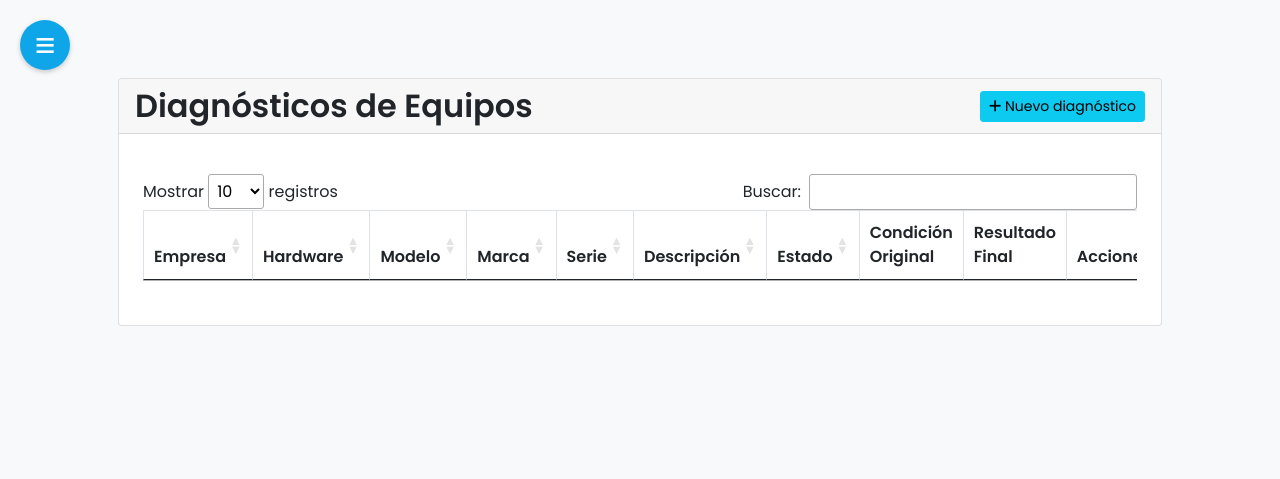
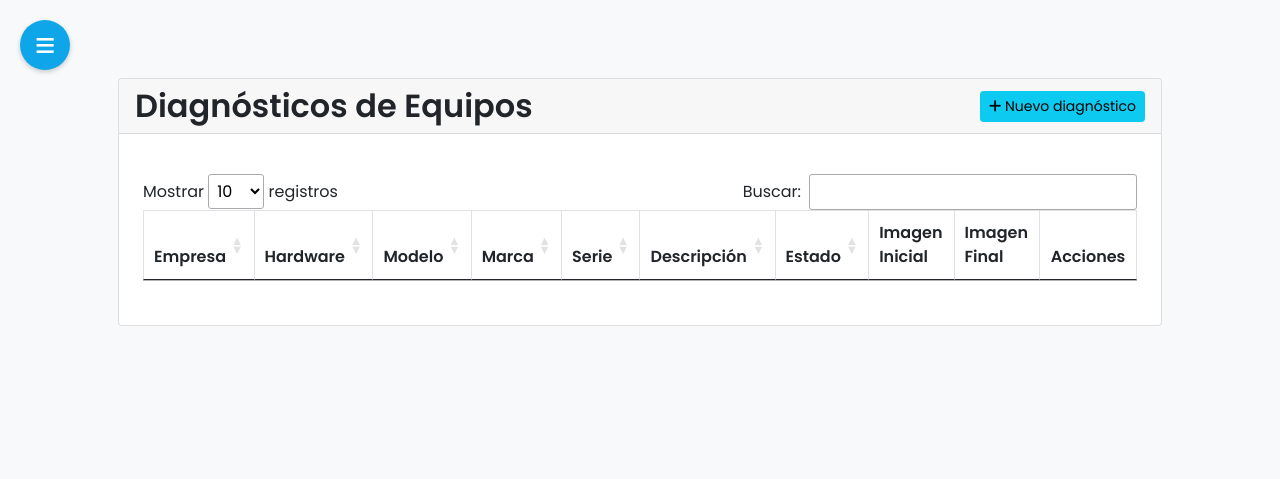
Before and after one commit to Al3-07/Sistema_Diagnostico, a Laravel app: template resources/views/RegistroDiagnostico/RDIndex.blade.php in a window 1280 px wide. Shown: the top 479 px of the page. Run offline with Laravel 10, Linux system fonts and the light colour scheme; the template is opened without the code that fills it, so the values that code supplies are empty; a user stored in the database is signed in; data comes from the database, SQL or seed files in the repository; parts of the project's set-up code (start-up, migrations or seed data) failed here and were passed over; some libraries are stand-ins or nearby versions.

Commit message:
encabezado

```diff
--- a/resources/views/RegistroDiagnostico/RDIndex.blade.php
+++ b/resources/views/RegistroDiagnostico/RDIndex.blade.php
@@ -41,8 +41,8 @@
                             <th>Serie</th>
                             <th>Descripción</th>
                              <th>Estado</th>
-                            <th>Condición Original</th>
-                            <th>Resultado Final</th>
+                            <th>Imagen Inicial</th>
+                            <th>Imagen Final</th>
                             <th class="acciones-columna text-center">Acciones</th>
                         </tr>
                     </thead>
```
